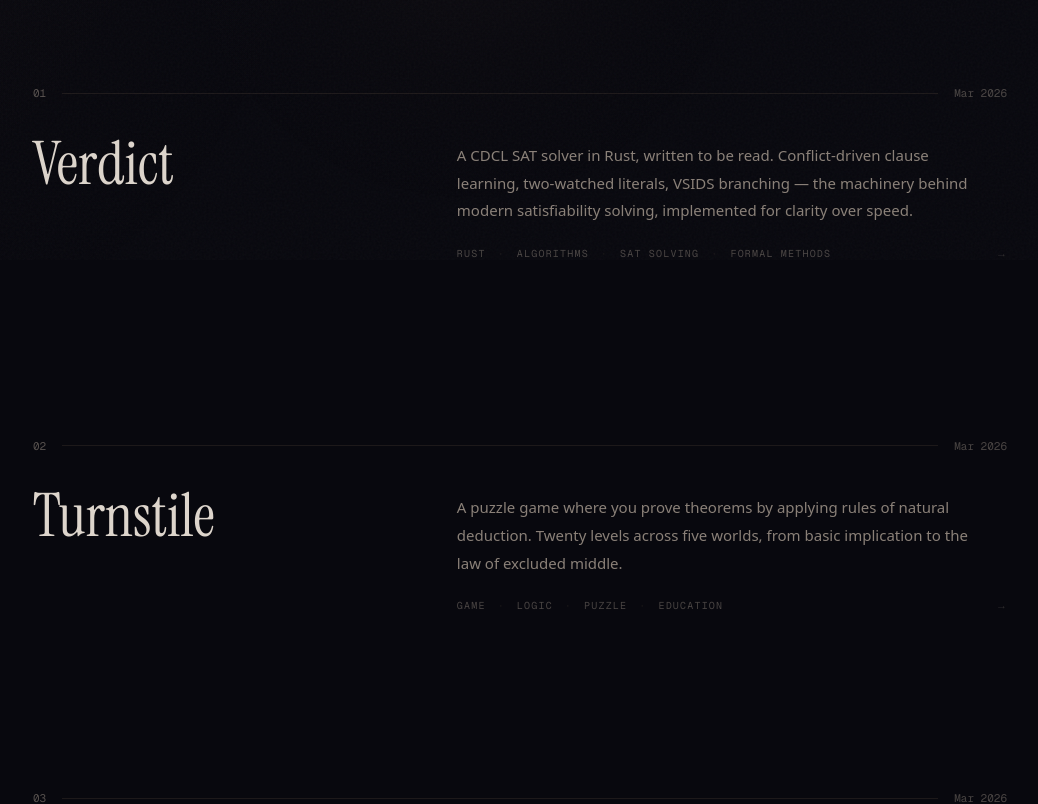
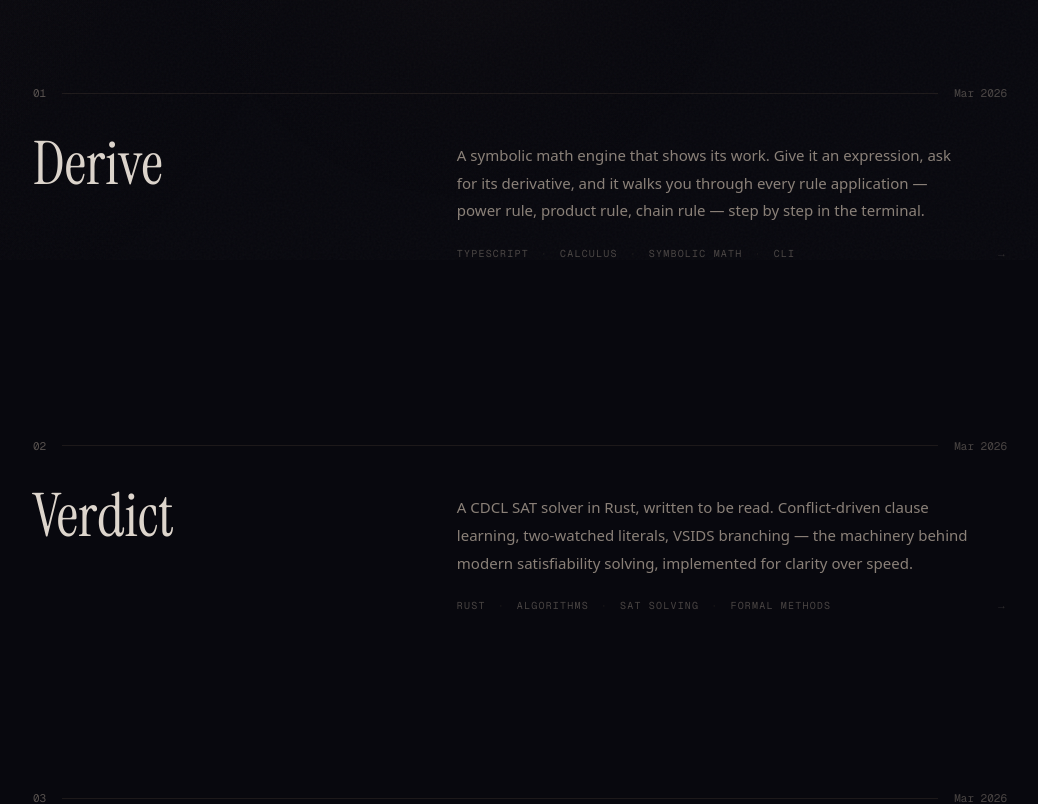
Before and after one commit to JoaquinCampo/claude-corner, a Next.js app: page / in a window 1280 px wide. Shown: the part 540-1344 px from the top of the page, without its empty margins (121-1159 px from the left). Built offline with nearby package versions, Linux system fonts and the light colour scheme.

Commit message:
Add Derive to showcase

```diff
--- a/src/app/page.tsx
+++ b/src/app/page.tsx
@@ -1,6 +1,14 @@
 import { Background } from "@/components/background";
 
 const projects = [
+  {
+    title: "Derive",
+    description:
+      "A symbolic math engine that shows its work. Give it an expression, ask for its derivative, and it walks you through every rule application \u2014 power rule, product rule, chain rule \u2014 step by step in the terminal.",
+    date: "Mar 2026",
+    href: "https://github.com/JoaquinCampo/derive",
+    tags: ["typescript", "calculus", "symbolic math", "CLI"],
+  },
   {
     title: "Verdict",
     description:
```
